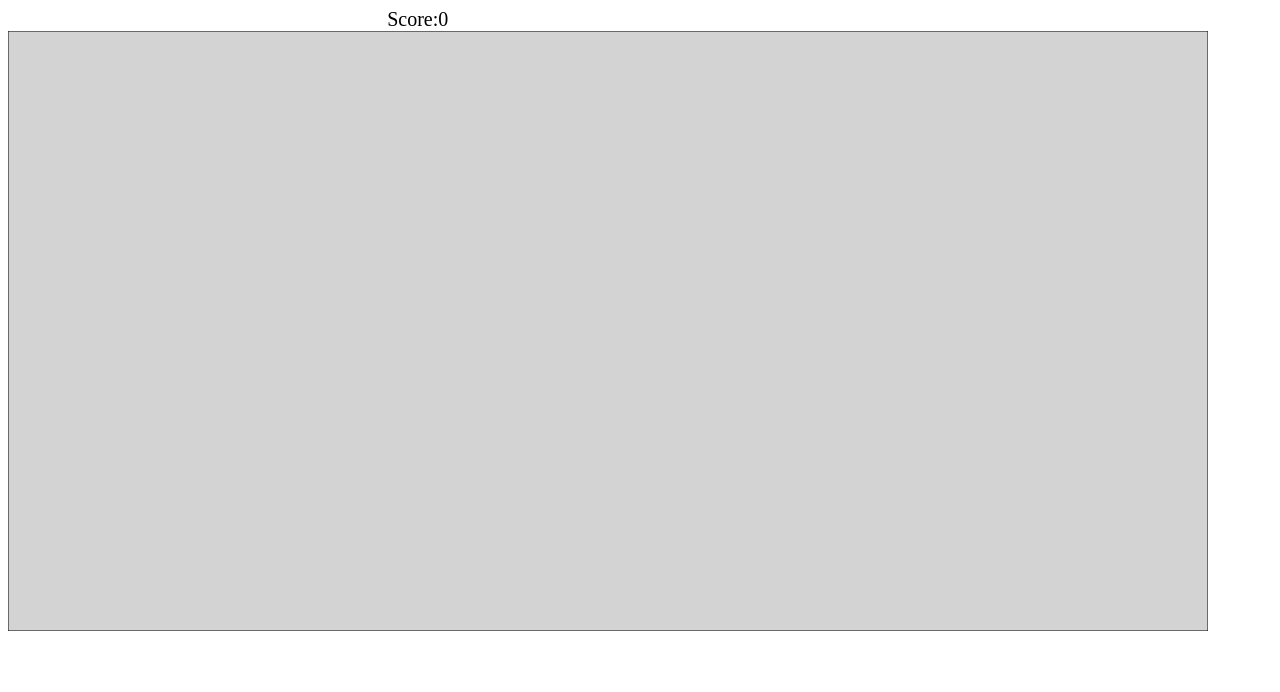
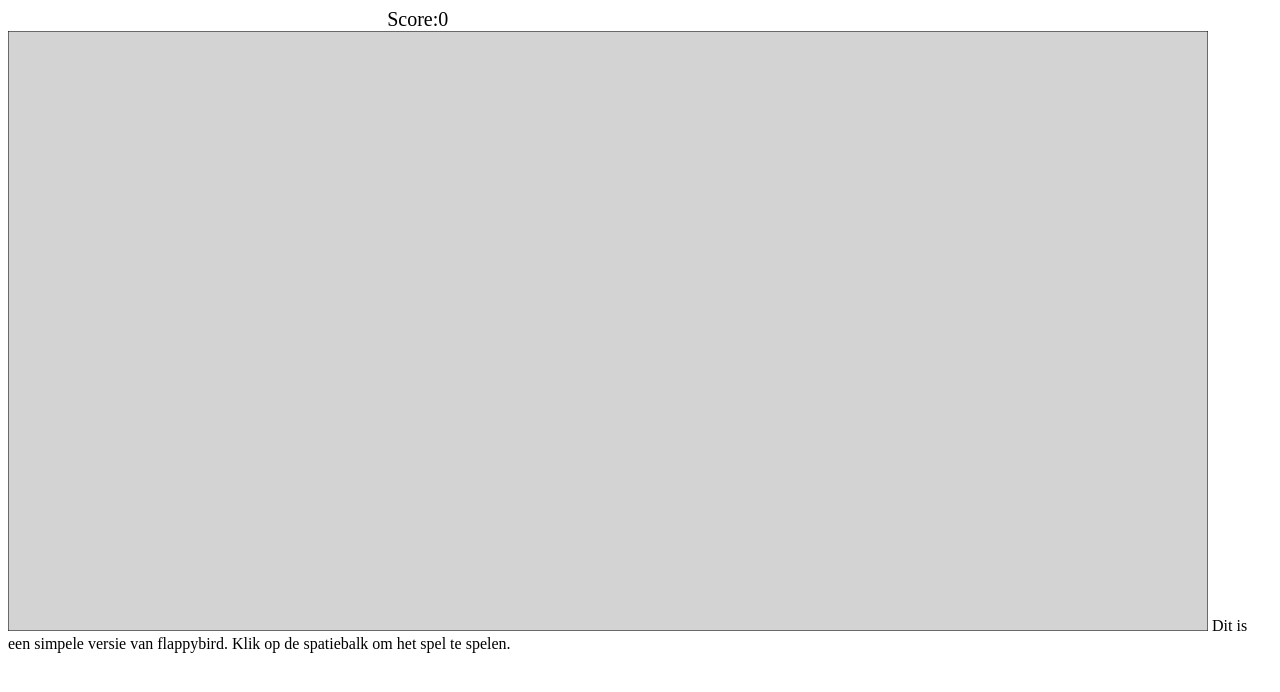
Before and after one commit to WendySegaar/Flappybird, a plain HTML site: page index.html in a window 1280 px wide. Drawn offline with Linux system fonts and the light colour scheme.

Commit message:
Game uitleg

```diff
--- a/index.html
+++ b/index.html
@@ -17,5 +17,6 @@
 	<div id="score" style="font-size: 20px; margin-left: 30%;"></div>
 	<canvas id="canvas">
 	</canvas>
+	Dit is een simpele versie van flappybird. Klik op de spatiebalk om het spel te spelen.
 </body>
 </html>
```
